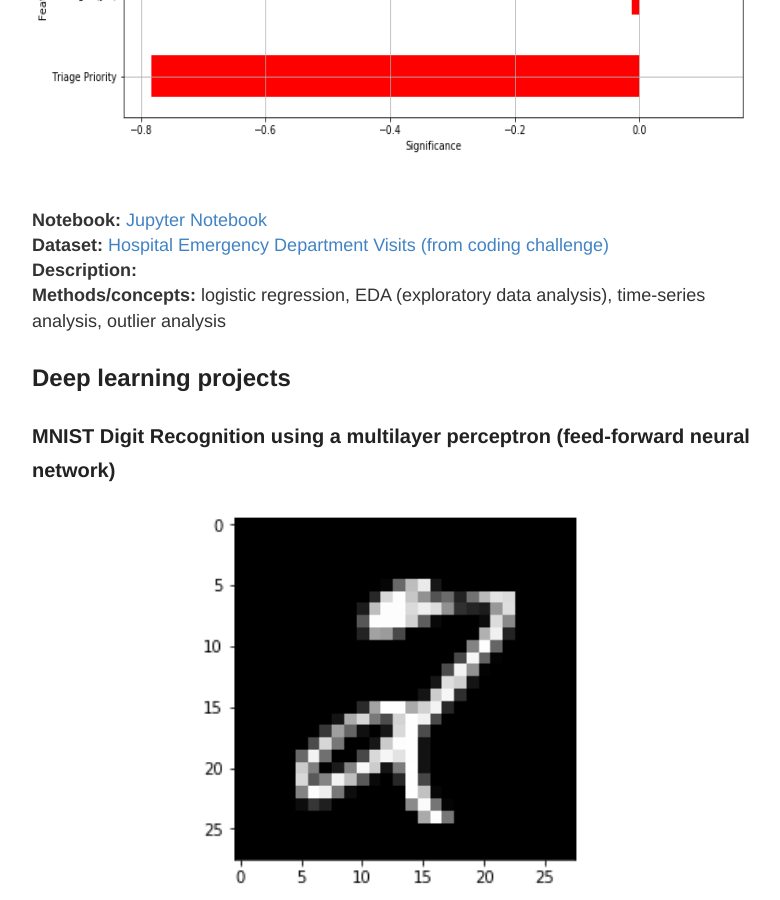
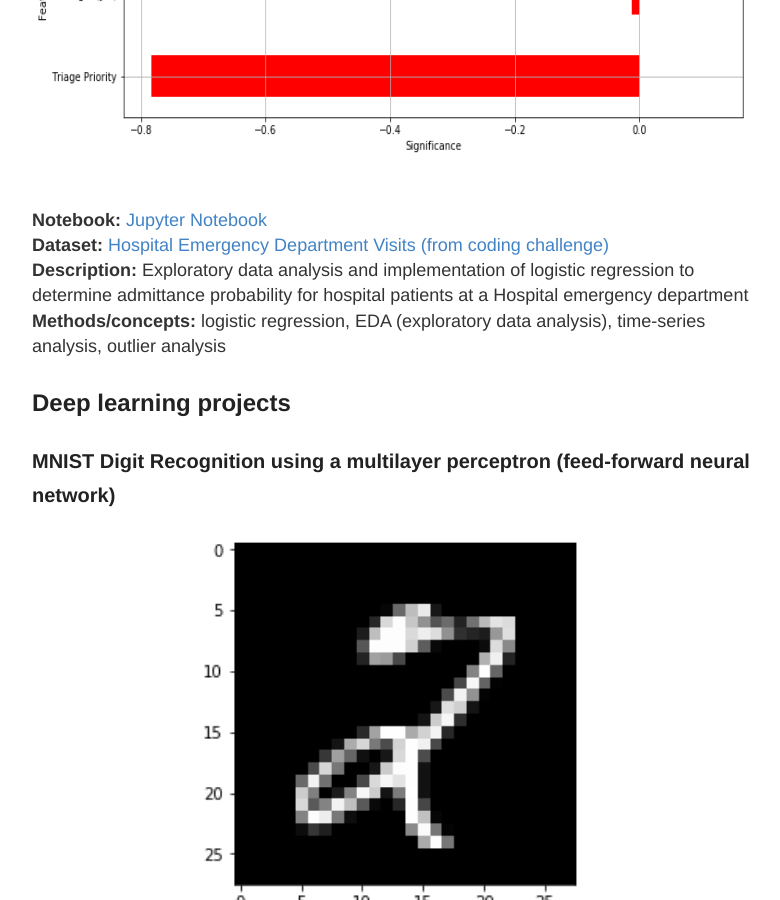
Before and after one commit to oliver-ong/oliver-ong.github.io, a Jekyll site: the page built from _posts/2018-11-12-Portfolio-Home.md, in a window 1280 px wide and 900 px high, scrolled down 1178 px. Shown: the whole window, without its empty margins (248-1028 px from the left). Built offline with Jekyll 4.4.1, drawn with Linux system fonts in a browser that asks for light colours.

Commit message:
Update 2018-11-12-Portfolio-Home.md

```diff
--- a/_posts/2018-11-12-Portfolio-Home.md
+++ b/_posts/2018-11-12-Portfolio-Home.md
@@ -16,7 +16,7 @@ title: Portfolio Home
 <center><img src= "\images\log_regress_hospital.png" height = "300"></center>\\
 **Notebook:** [Jupyter Notebook](https://nbviewer.jupyter.org/github/oliver-ong/oliver-ong.github.io/blob/master/Notebooks/log_regress_hospital.ipynb)\\
 **Dataset:** [Hospital Emergency Department Visits (from coding challenge)](\data\Emergency department data.xlsx)\\
-**Description:** \\
+**Description:** Exploratory data analysis and implementation of logistic regression to determine admittance probability for hospital patients at a Hospital emergency department\\
 **Methods/concepts:** logistic regression, EDA (exploratory data analysis), time-series analysis, outlier analysis
 
 ## Deep learning projects
```
